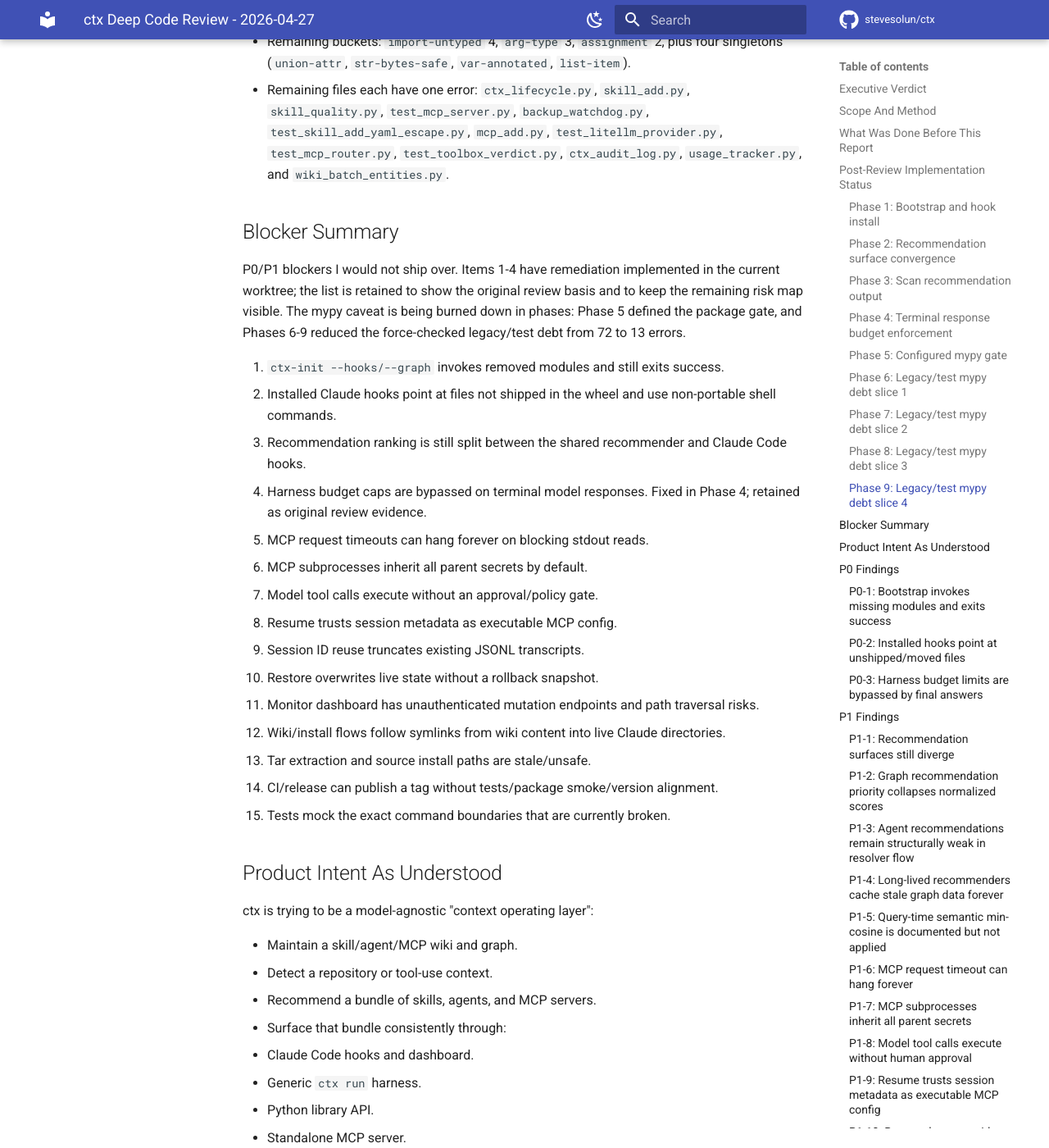
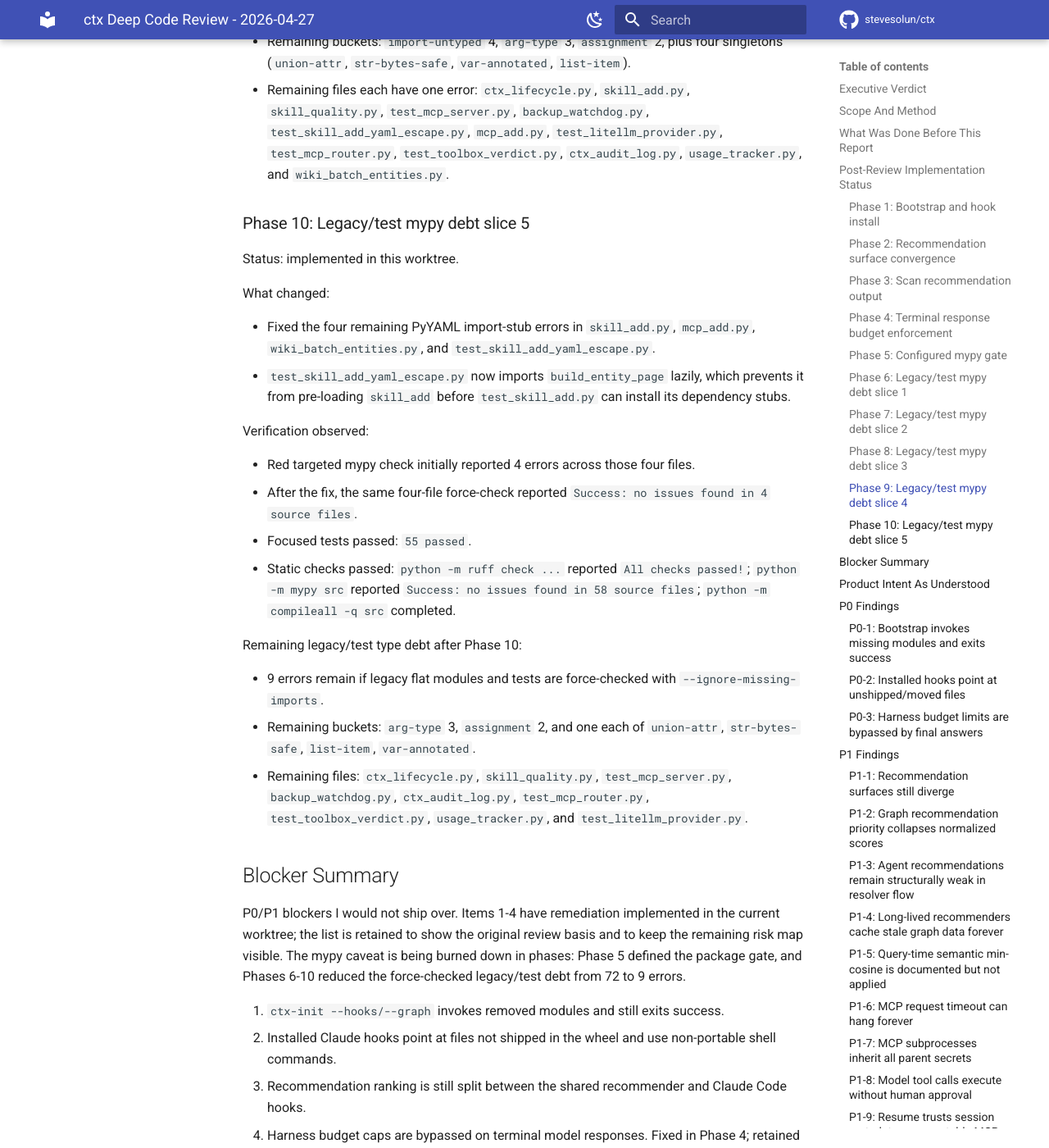
Before and after one commit to stevesolun/ctx, an MkDocs documentation site: the page built from docs/reports/ctx-million-dollar-review-2026-04-27.md, in a window 1280 px wide and 1400 px high, scrolled down 9881 px. Shown: the whole window at 82% size. Built offline with MkDocs 1.6.1 and Material for MkDocs 9.7.7, drawn with Linux system fonts in a browser that asks for light colours; comment, search, counter and statistics services are not loaded.

Commit message:
chore: reduce legacy mypy debt slice five

```diff
--- a/docs/reports/ctx-million-dollar-review-2026-04-27.md
+++ b/docs/reports/ctx-million-dollar-review-2026-04-27.md
@@ -265,9 +265,31 @@ Remaining legacy/test type debt after Phase 9:
 - Remaining buckets: `import-untyped` 4, `arg-type` 3, `assignment` 2, plus four singletons (`union-attr`, `str-bytes-safe`, `var-annotated`, `list-item`).
 - Remaining files each have one error: `ctx_lifecycle.py`, `skill_add.py`, `skill_quality.py`, `test_mcp_server.py`, `backup_watchdog.py`, `test_skill_add_yaml_escape.py`, `mcp_add.py`, `test_litellm_provider.py`, `test_mcp_router.py`, `test_toolbox_verdict.py`, `ctx_audit_log.py`, `usage_tracker.py`, and `wiki_batch_entities.py`.
 
+### Phase 10: Legacy/test mypy debt slice 5
+
+Status: implemented in this worktree.
+
+What changed:
+
+- Fixed the four remaining PyYAML import-stub errors in `skill_add.py`, `mcp_add.py`, `wiki_batch_entities.py`, and `test_skill_add_yaml_escape.py`.
+- `test_skill_add_yaml_escape.py` now imports `build_entity_page` lazily, which prevents it from pre-loading `skill_add` before `test_skill_add.py` can install its dependency stubs.
+
+Verification observed:
+
+- Red targeted mypy check initially reported 4 errors across those four files.
+- After the fix, the same four-file force-check reported `Success: no issues found in 4 source files`.
+- Focused tests passed: `55 passed`.
+- Static checks passed: `python -m ruff check ...` reported `All checks passed!`; `python -m mypy src` reported `Success: no issues found in 58 source files`; `python -m compileall -q src` completed.
+
+Remaining legacy/test type debt after Phase 10:
+
+- 9 errors remain if legacy flat modules and tests are force-checked with `--ignore-missing-imports`.
+- Remaining buckets: `arg-type` 3, `assignment` 2, and one each of `union-attr`, `str-bytes-safe`, `list-item`, `var-annotated`.
+- Remaining files: `ctx_lifecycle.py`, `skill_quality.py`, `test_mcp_server.py`, `backup_watchdog.py`, `ctx_audit_log.py`, `test_mcp_router.py`, `test_toolbox_verdict.py`, `usage_tracker.py`, and `test_litellm_provider.py`.
+
 ## Blocker Summary
 
-P0/P1 blockers I would not ship over. Items 1-4 have remediation implemented in the current worktree; the list is retained to show the original review basis and to keep the remaining risk map visible. The mypy caveat is being burned down in phases: Phase 5 defined the package gate, and Phases 6-9 reduced the force-checked legacy/test debt from 72 to 13 errors.
+P0/P1 blockers I would not ship over. Items 1-4 have remediation implemented in the current worktree; the list is retained to show the original review basis and to keep the remaining risk map visible. The mypy caveat is being burned down in phases: Phase 5 defined the package gate, and Phases 6-10 reduced the force-checked legacy/test debt from 72 to 9 errors.
 
 1. `ctx-init --hooks/--graph` invokes removed modules and still exits success.
 2. Installed Claude hooks point at files not shipped in the wheel and use non-portable shell commands.
```
Also changed, not shown: 4 other files.
